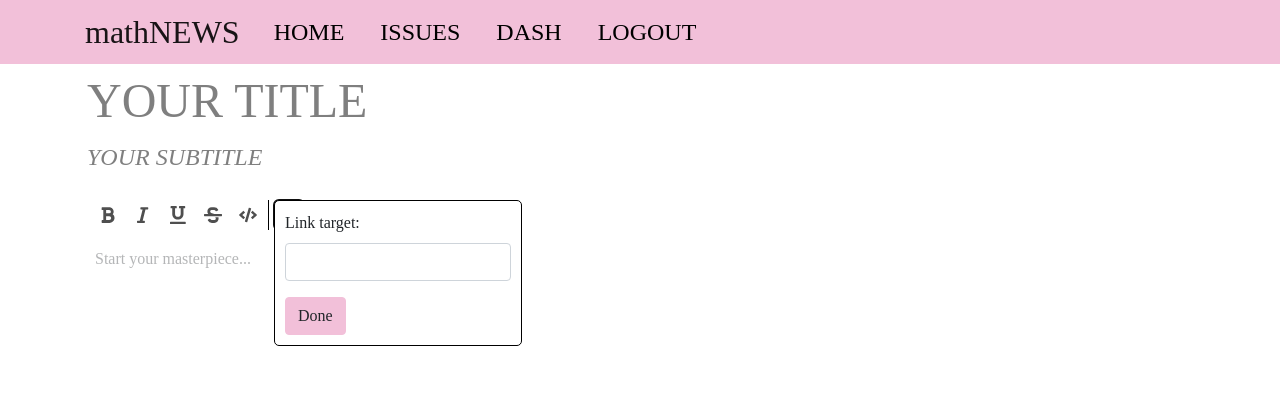
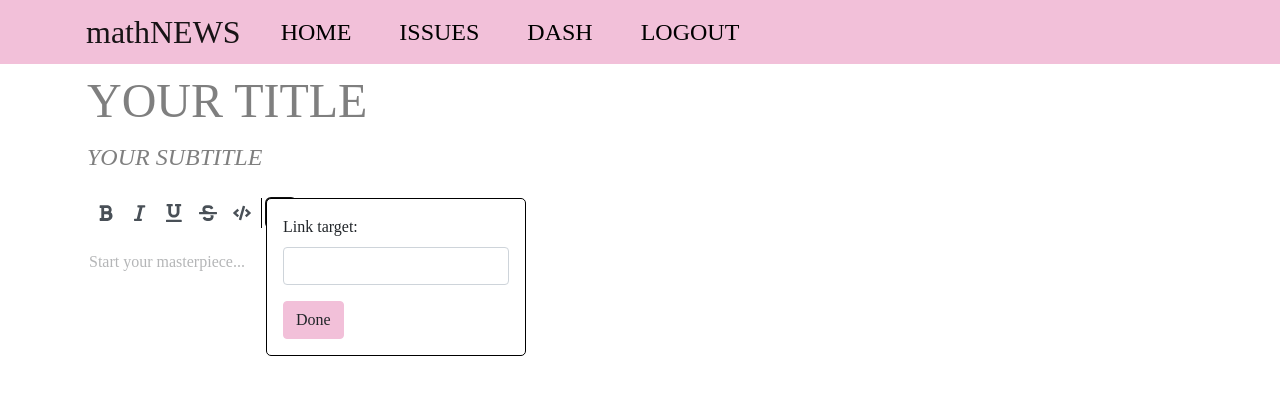
Before and after one commit to UWmathNEWS/slugline-web, a React (Create React App) app: page /dash in a window 1280 px wide. Both pictures are taken after a click on the button 288 px from the left and 214 px from the top of the page. Shown: the top 394 px of the page. Built offline with nearby package versions, Linux system fonts and the light colour scheme; no server answers; a web font is replaced by a local one.

Commit message:
Use variables for spacing project wide

```diff
--- a/src/editor/EditorControls.scss
+++ b/src/editor/EditorControls.scss
@@ -1,5 +1,7 @@
+@import "src/slugline.scss";
+
 .editor-controls {
-  padding: 5px;
+  padding: map-get($map: $spacers, $key: 1);
   border-bottom: none;
   display: flex;
 }
@@ -7,5 +9,5 @@
 div.editor-separator {
   width: 1px;
   background: black;
-  margin: 2.5px;
+  margin: map-get($map: $spacers, $key: 1) / 2;
 }
--- a/src/editor/SluglineEditor.scss
+++ b/src/editor/SluglineEditor.scss
@@ -1,5 +1,6 @@
+@import "src/slugline.scss";
 .editor-header {
-  margin-bottom: 1em;
+  margin-bottom: $spacer;
 }
 
 input.editor-header-input {
@@ -30,5 +31,5 @@ input.editor-header-input {
 
 div.editor-body {
   height: 70vh;
-  padding: 10px;
+  padding: $spacer map-get($map: $spacers, $key: 1);
 }
--- a/src/editor/components/controls.scss
+++ b/src/editor/components/controls.scss
@@ -1,3 +1,5 @@
+@import "src/slugline.scss";
+
 .editor-control {
   height: 30px;
   width: 30px;
@@ -5,7 +7,7 @@
   border: none;
   background: none;
   border-radius: 5px;
-  margin: 2.5px;
+  margin: map-get($map: $spacers, $key: 1) / 2;
 
   & > svg {
     display: block;
@@ -15,7 +17,7 @@
     width: auto;
 
     & > path {
-      fill: #4f4f4f;
+      fill: $gray-700;
     }
   }
 
@@ -30,7 +32,7 @@
 }
 
 .control-popover {
-  padding: 10px;
+  padding: $spacer;
   background: white;
   border: 1px solid black;
   border-radius: 5px;
--- a/src/header/SluglineNav.scss
+++ b/src/header/SluglineNav.scss
@@ -1,14 +1,25 @@
+@import "src/slugline.scss";
+
 .nav-link {
-  margin: 0 10px;
+  margin: 0 $spacer;
   & > h4 {
     margin-bottom: 0;
     font-weight: normal;
   }
 }
 
-#navContainer {
-  padding-left: 15px;
-  padding-right: 15px;
+// some manual spacing to get the navbar to line up with the content
+.container.nav-container {
+  padding-left: $spacer;
+  padding-right: $spacer;
+}
+
+// in the extra small breakpoint, the content has no padding at all
+@include media-breakpoint-down(xs) {
+  .container.nav-container {
+    padding-left: 0;
+    padding-right: 0;
+  }
 }
 
 .custom-toggler.navbar-toggler {
--- a/src/header/SluglineNav.tsx
+++ b/src/header/SluglineNav.tsx
@@ -30,7 +30,7 @@ const SluglineNav = () => {
 
   return (
     <Navbar bg="primary" expand="lg">
-      <div className="container" id="navContainer">
+      <div className="container nav-container">
         <Navbar.Brand href="/">
           <span className="mathnews-logo" />
         </Navbar.Brand>
```
